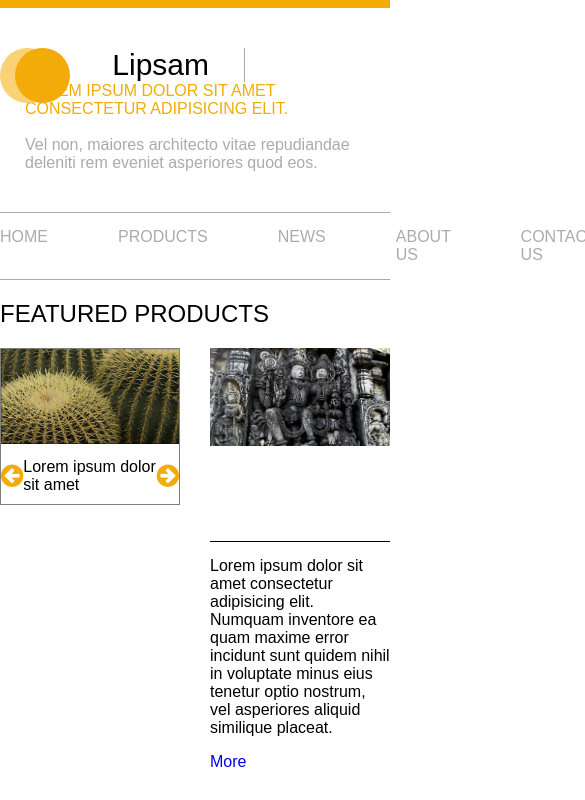
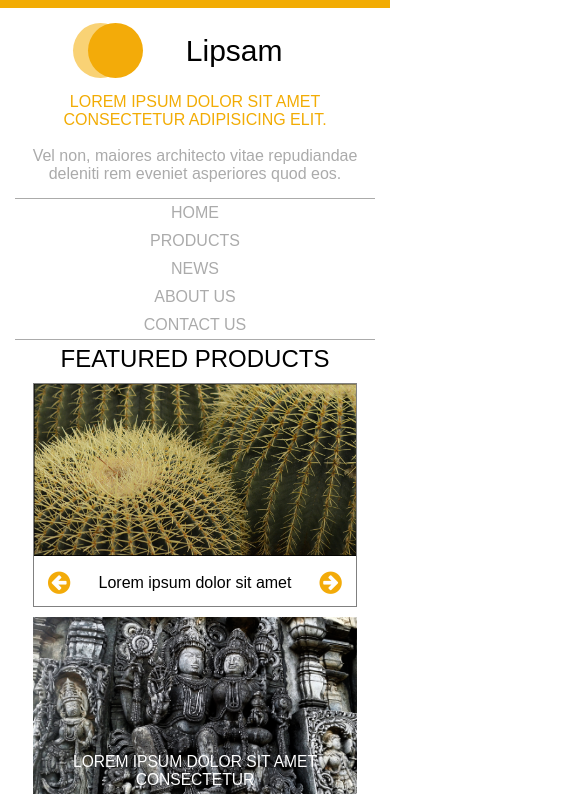
Before and after one commit to 93alfredmonin/psd_project_php, a plain HTML site: page index.html in a window 390 px wide. Shown: the top 800 px of the page, 585 px wide, since content can reach past the window. Drawn offline with Linux system fonts and the light colour scheme.

Commit message:
finished

```diff
--- a/style.css
+++ b/style.css
@@ -78,6 +78,7 @@ header,
    justify-content: flex-end;
    padding-right: 35px;
    border-right: 1px solid #ababab;
+   height: 55px;
 
 }
 
@@ -118,6 +119,7 @@ header,
 
 #header-menu ul {
    display: flex;
+   flex-wrap: wrap;
 
 }
 
@@ -325,3 +327,108 @@ footer span{
    color: grey;
    font-size: 12px;
 }
+
+@media(max-width:1030px){
+   body{
+      padding: 15px;
+   }
+}
+
+@media(max-width:908px){
+
+   body{
+      padding: 15px;
+   }
+   #logo{
+      border: none;
+   }
+
+   #header-text{
+      margin-top: 15px;
+      padding: 0;
+   }
+   #header-top{
+      padding: 0 0 15px 0;
+      justify-content: center;
+      text-align: center;
+   }
+   #header-tex h4 {
+      margin-bottom: 15px;
+   }
+   #header-menu ul{
+      justify-content: center;
+   }
+   #header-menu ul li a{
+      padding: 5px 35px;
+   }
+
+   #banners{
+      flex-direction: column;
+      align-items: center;
+   }
+   .title-products{
+      text-align: center;
+      margin: 5px 0;
+   }
+
+   #banners .wrap{
+      margin: 5px 0 !important;
+   }
+
+   #banners .bn-right .img-block{
+      height: auto;
+   }
+
+   #banners > div{
+      width: 90%;
+   }
+
+   #banners .bn-right h3{
+      width: 90%;
+      font-size: 4vw;
+      text-align: center;
+
+   }
+   #content{
+      margin-top: 5px;
+      padding-top: 5px;
+      flex-direction: column;
+      align-items: center;
+      text-align: center;
+   }
+
+   #content .item{
+      width: 90%;
+   }
+
+   #content .item h2{
+      margin: 5px;
+   }
+   #content .contacts{
+      margin-top: 15px;
+
+   }
+   footer ul{
+      justify-content: center;
+      margin-top: 5px;
+   }
+
+   footer{
+      margin-top: 5px;
+      padding: 10px 0;
+   }
+}
+
+@media(max-width:420px){
+   #header-menu ul{
+      flex-direction: column;
+      align-items: center;
+   }
+   #header-menu ul li a{
+      padding: 5px 0;
+   }
+
+   #content .contacts{
+      padding: 0 15px;
+   }
+}
```
